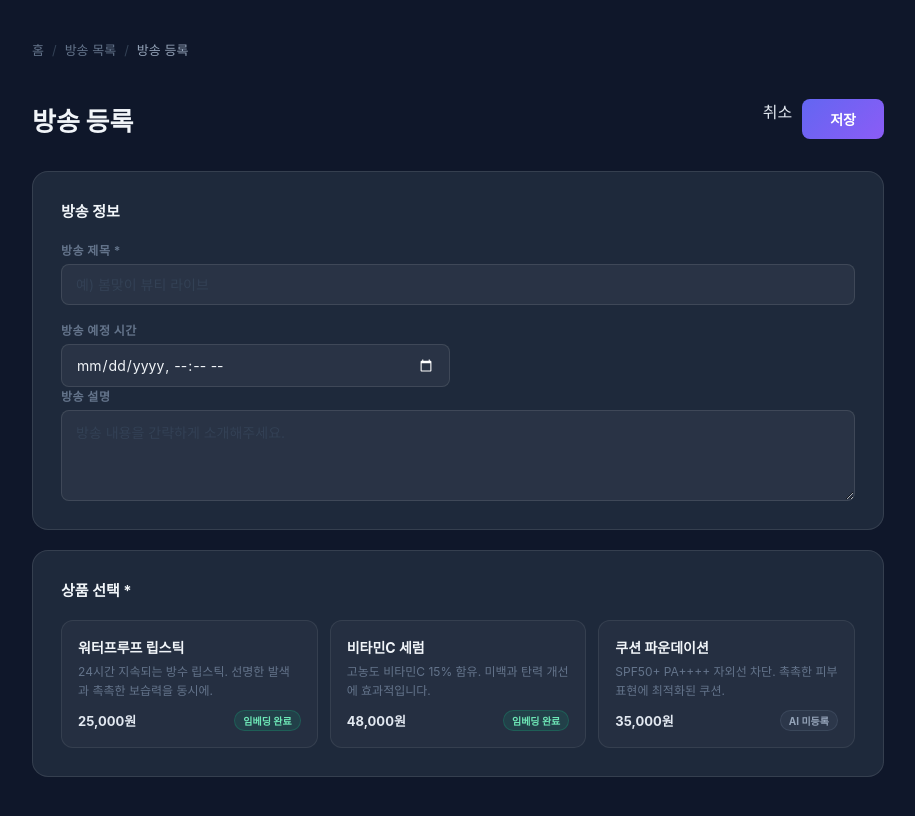
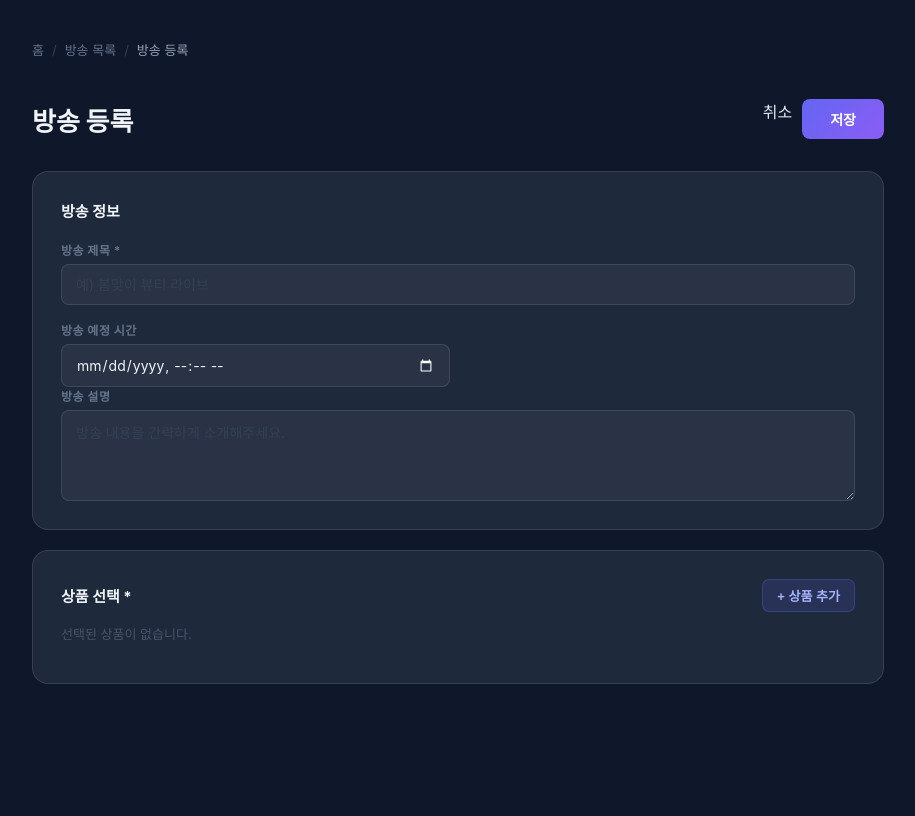
Before and after one commit to kjuiop/live-platform-lab, a Next.js app in the folder web-client/: page /broadcasts/new in a window 1280 px wide. Shown: the whole page, without its empty margins (182-1097 px from the left). Built offline with nearby package versions, Linux system fonts and the light colour scheme.

Commit message:
[#38] feat: 포트폴리오 화면 구성

```diff
--- a/web-client/pages/broadcasts/new.tsx
+++ b/web-client/pages/broadcasts/new.tsx
@@ -23,14 +23,15 @@ export default function BroadcastNew() {
   const [title, setTitle] = useState('');
   const [description, setDescription] = useState('');
   const [scheduledAt, setScheduledAt] = useState('');
-  const [selectedProductId, setSelectedProductId] = useState('');
+  const [selectedProductIds, setSelectedProductIds] = useState<string[]>([]);
+  const [showProductPicker, setShowProductPicker] = useState(false);
   const [errors, setErrors] = useState<{ title?: string; product?: string }>({});
   const [isSaving, setIsSaving] = useState(false);
 
   const validate = () => {
     const errs: { title?: string; product?: string } = {};
     if (!title.trim()) errs.title = '방송 제목을 입력해주세요.';
-    if (!selectedProductId) errs.product = '상품을 선택해주세요.';
+    if (selectedProductIds.length === 0) errs.product = '상품을 1개 이상 선택해주세요.';
     return errs;
   };
 
@@ -43,7 +44,12 @@ export default function BroadcastNew() {
     router.push('/broadcasts');
   };
 
-  const selectedProduct = MOCK_PRODUCTS.find((p) => p.id === selectedProductId);
+  const toggleProduct = (id: string) => {
+    setSelectedProductIds((prev) =>
+      prev.includes(id) ? prev.filter((x) => x !== id) : [...prev, id]
+    );
+    setErrors((prev) => ({ ...prev, product: undefined }));
+  };
 
   return (
     <>
@@ -58,7 +64,7 @@ export default function BroadcastNew() {
         .page-header { display: flex; align-items: center; justify-content: space-between; margin-bottom: 32px; }
         .page-title { font-size: 26px; font-weight: 800; color: #f1f5f9; }
         .header-actions { display: flex; gap: 10px; }
-        .btn-cancel { padding: 10px 22px; background: rgba(255,255,255,0.05); border: 1px solid rgba(255,255,255,0.1); color: #94a3b8; border-radius: 8px; font-size: 14px; font-weight: 600; cursor: pointer; transition: background 0.2s; display: inline-flex; align-items: center; }
+        .btn-cancel { padding: 10px 22px; background: rgba(255,255,255,0.05); border: 1px solid rgba(255,255,255,0.1); color: #94a3b8; border-radius: 8px; font-size: 14px; font-weight: 600; cursor: pointer; transition: background 0.2s; display: inline-flex; align-items: center; margin-top: 8px; }
         .btn-cancel:hover { background: rgba(255,255,255,0.1); }
         .btn-save { padding: 10px 28px; background: linear-gradient(135deg, #6366f1, #8b5cf6); color: white; border: none; border-radius: 8px; font-size: 14px; font-weight: 700; cursor: pointer; transition: opacity 0.2s; }
         .btn-save:hover:not(:disabled) { opacity: 0.88; }
@@ -81,31 +87,37 @@ export default function BroadcastNew() {
         .field-error { font-size: 12px; color: #f87171; }
 
         /* 상품 선택 */
-        .product-grid { display: grid; grid-template-columns: repeat(3, 1fr); gap: 12px; }
-        .product-card { background: rgba(255,255,255,0.03); border: 1.5px solid rgba(255,255,255,0.08); border-radius: 12px; padding: 16px; cursor: pointer; transition: border-color 0.15s, background 0.15s; }
-        .product-card:hover { border-color: rgba(99,102,241,0.35); background: rgba(99,102,241,0.04); }
-        .product-card.selected { border-color: #6366f1; background: rgba(99,102,241,0.08); }
-        .product-card-top { display: flex; align-items: center; justify-content: space-between; margin-bottom: 6px; }
-        .product-name { font-size: 14px; font-weight: 700; color: #f1f5f9; }
-        .product-cat { font-size: 10px; font-weight: 700; padding: 2px 8px; border-radius: 999px; background: rgba(99,102,241,0.15); color: #a5b4fc; border: 1px solid rgba(99,102,241,0.25); }
-        .product-desc { font-size: 12px; color: #64748b; line-height: 1.55; margin-bottom: 10px; }
-        .product-bottom { display: flex; align-items: center; justify-content: space-between; }
-        .product-price { font-size: 13px; font-weight: 700; color: #e2e8f0; }
-        .embed-badge { font-size: 10px; font-weight: 700; padding: 2px 8px; border-radius: 999px; }
-        .embed-done { background: rgba(16,185,129,0.12); color: #6ee7b7; border: 1px solid rgba(16,185,129,0.25); }
-        .embed-none { background: rgba(100,116,139,0.12); color: #94a3b8; border: 1px solid rgba(100,116,139,0.25); }
-        .select-check { width: 18px; height: 18px; border-radius: 50%; border: 2px solid #6366f1; background: #6366f1; display: flex; align-items: center; justify-content: center; font-size: 10px; color: white; flex-shrink: 0; margin-top: 2px; }
+        .product-section-header { display: flex; align-items: center; justify-content: space-between; margin-bottom: 12px; }
+        .product-section-label { font-size: 15px; font-weight: 700; color: #f1f5f9; }
+        .product-count { display: inline-flex; align-items: center; justify-content: center; width: 20px; height: 20px; background: #6366f1; color: white; border-radius: 50%; font-size: 11px; font-weight: 700; margin-left: 6px; }
+        .btn-add-product { padding: 6px 14px; background: rgba(99,102,241,0.15); border: 1px solid rgba(99,102,241,0.3); color: #a5b4fc; border-radius: 7px; font-size: 13px; font-weight: 600; cursor: pointer; transition: background 0.2s; }
+        .btn-add-product:hover { background: rgba(99,102,241,0.25); }
+
+        .product-list { display: flex; flex-direction: column; gap: 8px; margin-bottom: 12px; }
+        .product-list-card { display: flex; align-items: center; justify-content: space-between; padding: 12px 14px; background: rgba(99,102,241,0.06); border: 1px solid rgba(99,102,241,0.2); border-radius: 10px; }
+        .product-list-info { display: flex; align-items: center; gap: 10px; }
+        .product-list-name { font-size: 14px; font-weight: 600; color: #f1f5f9; }
+        .product-list-cat { font-size: 10px; font-weight: 700; padding: 2px 8px; border-radius: 999px; background: rgba(99,102,241,0.15); color: #a5b4fc; border: 1px solid rgba(99,102,241,0.25); }
+        .product-list-price { font-size: 13px; font-weight: 600; color: #94a3b8; }
+        .btn-remove-product { background: none; border: none; color: #475569; font-size: 14px; cursor: pointer; padding: 2px 6px; border-radius: 4px; transition: color 0.15s, background 0.15s; }
+        .btn-remove-product:hover { color: #f87171; background: rgba(239,68,68,0.1); }
+        .product-empty { font-size: 13px; color: #475569; margin-bottom: 12px; }
+
+        .product-picker { display: flex; flex-direction: column; gap: 4px; padding: 8px; background: rgba(0,0,0,0.25); border: 1px solid rgba(255,255,255,0.08); border-radius: 10px; }
+        .picker-item { display: flex; align-items: center; justify-content: space-between; padding: 9px 12px; border-radius: 8px; cursor: pointer; transition: background 0.15s; }
+        .picker-item:hover { background: rgba(255,255,255,0.04); }
+        .picker-item.selected { background: rgba(99,102,241,0.1); }
+        .picker-item-left { display: flex; align-items: center; gap: 8px; }
+        .picker-item-name { font-size: 13px; font-weight: 600; color: #e2e8f0; }
+        .picker-item-cat { font-size: 10px; font-weight: 700; padding: 2px 7px; border-radius: 999px; background: rgba(99,102,241,0.12); color: #a5b4fc; }
+        .picker-item-right { display: flex; align-items: center; gap: 10px; }
+        .picker-item-price { font-size: 12px; color: #64748b; }
+        .picker-check { font-size: 12px; font-weight: 700; color: #475569; width: 16px; text-align: center; }
+        .picker-check.on { color: #6366f1; }
+
         .error-msg { font-size: 12px; color: #f87171; margin-top: 8px; }
 
-        /* 선택된 상품 미리보기 */
-        .selected-preview { margin-top: 16px; padding: 14px 16px; background: rgba(99,102,241,0.06); border: 1px solid rgba(99,102,241,0.2); border-radius: 10px; display: flex; align-items: center; gap: 10px; }
-        .selected-preview-label { font-size: 11px; font-weight: 700; color: #6366f1; flex-shrink: 0; }
-        .selected-preview-name { font-size: 14px; font-weight: 600; color: #f1f5f9; }
-        .selected-preview-link { margin-left: auto; font-size: 12px; color: #6366f1; font-weight: 600; flex-shrink: 0; }
-        .selected-preview-link:hover { color: #a5b4fc; }
-
         @media (max-width: 640px) {
-          .product-grid { grid-template-columns: 1fr; }
           .field-row { grid-template-columns: 1fr; }
         }
       `}</style>
@@ -169,39 +181,62 @@ export default function BroadcastNew() {
 
           {/* 상품 선택 */}
           <div className="card">
-            <div className="card-title">상품 선택 *</div>
-            <div className="product-grid">
-              {MOCK_PRODUCTS.map((p) => (
-                <div
-                  key={p.id}
-                  className={`product-card ${selectedProductId === p.id ? 'selected' : ''}`}
-                  onClick={() => { setSelectedProductId(p.id); setErrors((prev) => ({ ...prev, product: undefined })); }}
-                >
-                  <div className="product-card-top">
-                    <span className="product-name">{p.name}</span>
-                    {selectedProductId === p.id && <span className="select-check">✓</span>}
-                  </div>
-                  <p className="product-desc">{p.description}</p>
-                  <div className="product-bottom">
-                    <span className="product-price">{p.price.toLocaleString()}원</span>
-                    <span className={`embed-badge ${p.embeddingStatus === 'done' ? 'embed-done' : 'embed-none'}`}>
-                      {p.embeddingStatus === 'done' ? '임베딩 완료' : 'AI 미등록'}
-                    </span>
-                  </div>
-                </div>
-              ))}
+            <div className="product-section-header">
+              <span className="product-section-label">
+                상품 선택 *
+                {selectedProductIds.length > 0 && <span className="product-count">{selectedProductIds.length}</span>}
+              </span>
+              <button className="btn-add-product" onClick={() => setShowProductPicker((v) => !v)}>
+                {showProductPicker ? '닫기' : '+ 상품 추가'}
+              </button>
             </div>
-            {errors.product && <div className="error-msg">{errors.product}</div>}
 
-            {selectedProduct && (
-              <div className="selected-preview">
-                <span className="selected-preview-label">선택됨</span>
-                <span className="selected-preview-name">{selectedProduct.name}</span>
-                <Link href={`/products/${selectedProduct.id}`} className="selected-preview-link">
-                  상품 상세 →
-                </Link>
+            {selectedProductIds.length === 0 ? (
+              <div className="product-empty">선택된 상품이 없습니다.</div>
+            ) : (
+              <div className="product-list">
+                {selectedProductIds.map((pid) => {
+                  const p = MOCK_PRODUCTS.find((x) => x.id === pid);
+                  if (!p) return null;
+                  return (
+                    <div key={pid} className="product-list-card">
+                      <div className="product-list-info">
+                        <span className="product-list-name">{p.name}</span>
+                        <span className="product-list-cat">{p.category}</span>
+                        <span className="product-list-price">{p.price.toLocaleString()}원</span>
+                      </div>
+                      <button className="btn-remove-product" onClick={() => toggleProduct(pid)}>✕</button>
+                    </div>
+                  );
+                })}
               </div>
             )}
+
+            {showProductPicker && (
+              <div className="product-picker">
+                {MOCK_PRODUCTS.map((p) => {
+                  const isSelected = selectedProductIds.includes(p.id);
+                  return (
+                    <div
+                      key={p.id}
+                      className={`picker-item ${isSelected ? 'selected' : ''}`}
+                      onClick={() => toggleProduct(p.id)}
+                    >
+                      <div className="picker-item-left">
+                        <span className="picker-item-name">{p.name}</span>
+                        <span className="picker-item-cat">{p.category}</span>
+                      </div>
+                      <div className="picker-item-right">
+                        <span className="picker-item-price">{p.price.toLocaleString()}원</span>
+                        <span className={`picker-check ${isSelected ? 'on' : ''}`}>{isSelected ? '✓' : '+'}</span>
+                      </div>
+                    </div>
+                  );
+                })}
+              </div>
+            )}
+
+            {errors.product && <div className="error-msg">{errors.product}</div>}
           </div>
         </div>
       </div>
--- a/web-client/pages/index.tsx
+++ b/web-client/pages/index.tsx
@@ -112,6 +112,7 @@ export default function Home() {
           font-size: 15px;
           font-weight: 600;
           transition: opacity 0.2s, transform 0.2s;
+          margin-top: 8px;
         }
         .btn-primary:hover {
           opacity: 0.9;
```
